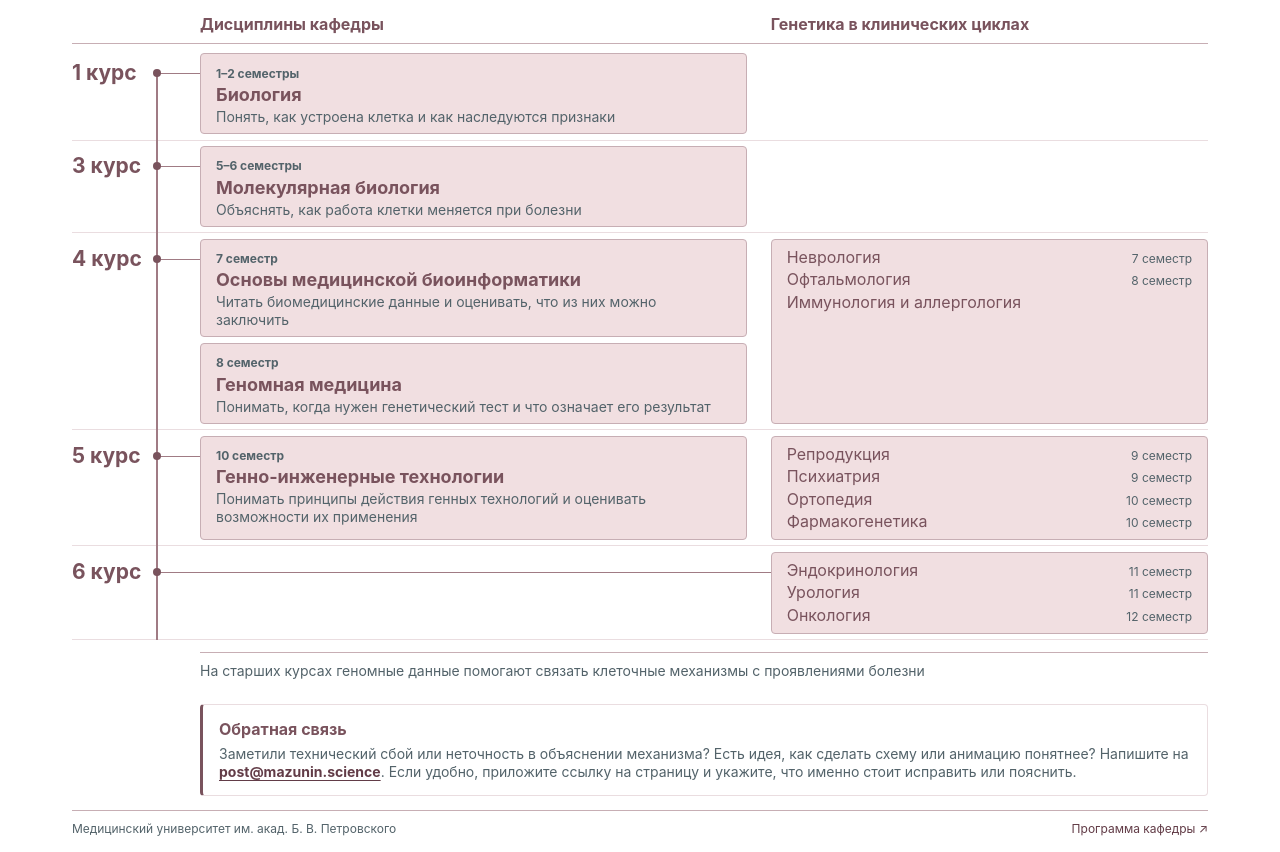
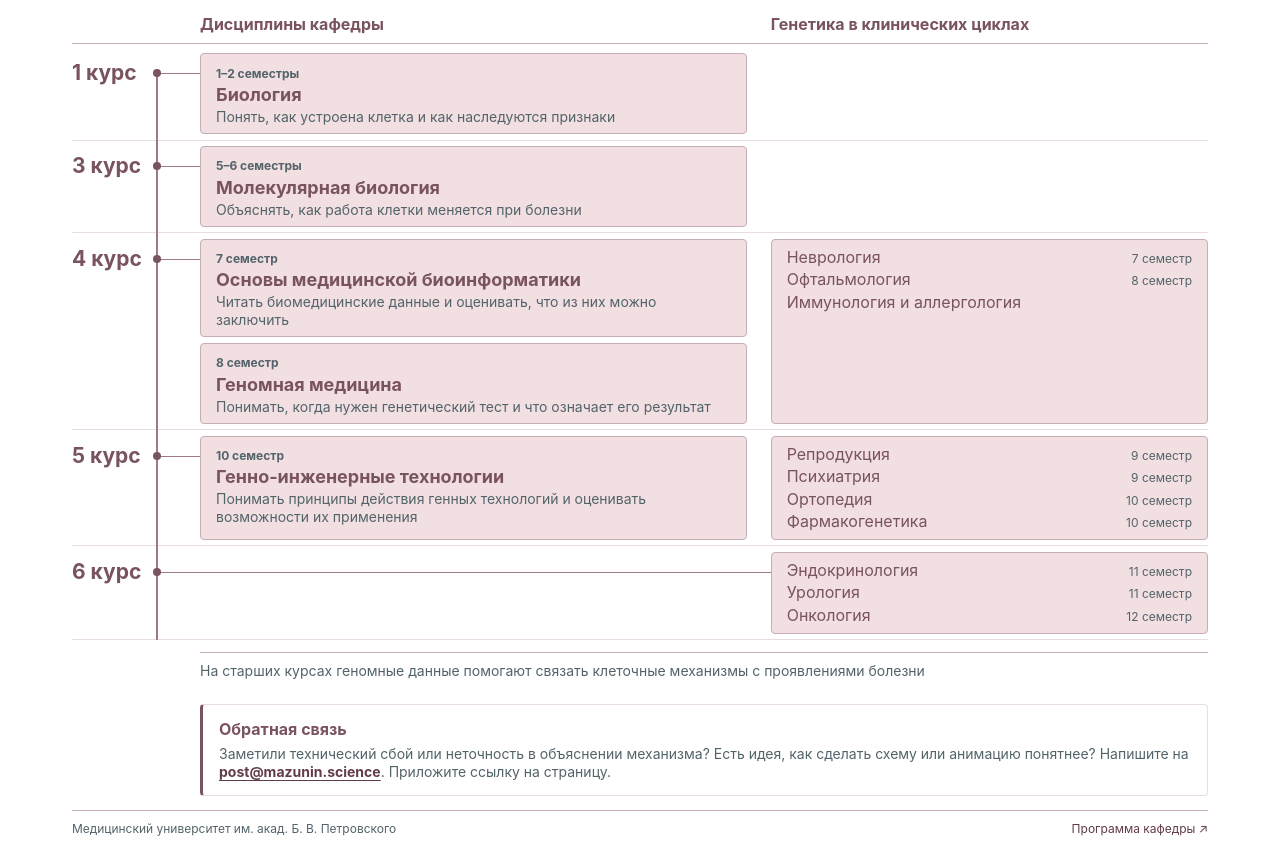
Before and after one commit to fresll/molbio, a plain HTML site: page index.html in a window 1280 px wide. Shown: the part 155-1007 px from the top of the page. Drawn offline with Linux system fonts and the light colour scheme.

Commit message:
Сократить текст обратной связи на EDU

```diff
--- a/index.html
+++ b/index.html
@@ -218,7 +218,7 @@ footer { margin-top: 26px; border-top: 1px solid var(--border); padding-top: 12p
 </div></section><p class="route-note">На старших курсах геномные данные помогают связать клеточные механизмы с проявлениями болезни</p>
 <section class="feedback" aria-labelledby="feedback-title">
 <h2 id="feedback-title">Обратная связь</h2>
-<p>Заметили технический сбой или неточность в объяснении механизма? Есть идея, как сделать схему или анимацию понятнее? Напишите на <a href="mailto:post@mazunin.science">post@mazunin.science</a>. Если удобно, приложите ссылку на страницу и укажите, что именно стоит исправить или пояснить.</p>
+<p>Заметили технический сбой или неточность в объяснении механизма? Есть идея, как сделать схему или анимацию понятнее? Напишите на <a href="mailto:post@mazunin.science">post@mazunin.science</a>. Приложите ссылку на страницу.</p>
 </section>
 </div>
 <footer><span>Медицинский университет им. акад. Б. В. Петровского</span><a href="https://petrovsky.med.ru/education/distsipliny-kafedry6715/">Программа кафедры ↗</a></footer></main>
```
